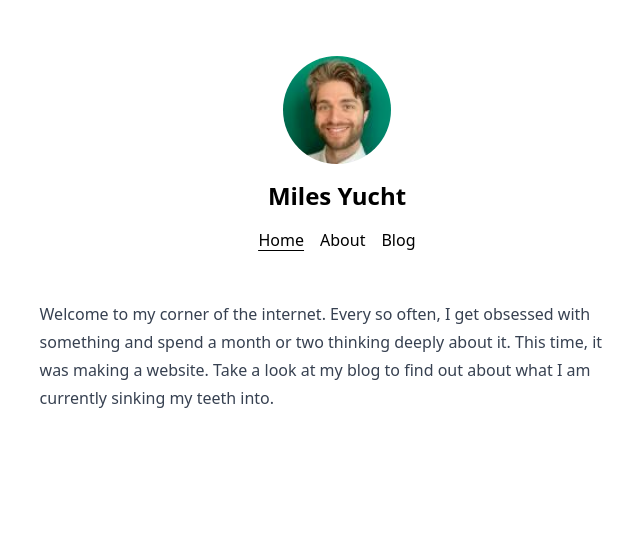
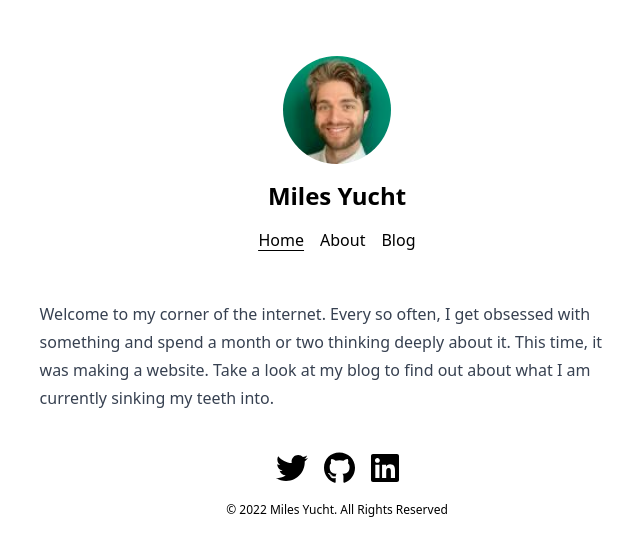
Before and after one commit to mgyucht/nextjs-blog, a Next.js app: page / in a window 1280 px wide. Shown: the top 556 px of the page, without its empty margins (303-943 px from the left). Built offline with nearby package versions, Linux system fonts and the light colour scheme.

Commit message:
Add footer with links to social media (#5)
* Add footer with links to social media

* add transition and hover effect for footer icons

* fix lint

```diff
--- a/components/layout.tsx
+++ b/components/layout.tsx
@@ -4,6 +4,13 @@ import Image from "next/image";
 import Link from "next/link";
 import { useRouter } from "next/router";
 import React from "react";
+import { FontAwesomeIcon } from "@fortawesome/react-fontawesome";
+import { IconDefinition } from "@fortawesome/fontawesome-svg-core";
+import {
+  faGithub,
+  faLinkedin,
+  faTwitter,
+} from "@fortawesome/free-brands-svg-icons";
 
 const name = "Miles Yucht";
 export const siteTitle = "Miles Yucht - Staff Software Engineer & Manager";
@@ -48,6 +55,41 @@ function getNavBar(currentPath: string) {
   );
 }
 
+type FooterEntry = {
+  brand: IconDefinition;
+  link: string;
+};
+
+const FOOTER_ENTRIES: FooterEntry[] = [
+  { brand: faTwitter, link: "https://twitter.com/MilesYucht" },
+  { brand: faGithub, link: "https://github.com/mgyucht" },
+  { brand: faLinkedin, link: "https://www.linkedin.com/in/milesyucht/" },
+];
+
+function getFooter() {
+  const currentYear = new Date().getFullYear();
+  return (
+    <footer className="flex flex-col items-center">
+      <div className="py-2">
+        {FOOTER_ENTRIES.map(({ brand, link }) => {
+          return (
+            <a href={link} target="_blank" rel="noreferrer" key={link}>
+              <FontAwesomeIcon
+                icon={brand}
+                size="2x"
+                className="px-2 transition-colors hover:text-sky-500"
+              />
+            </a>
+          );
+        })}
+      </div>
+      <div className="text-xs py-2">
+        &copy; {currentYear} Miles Yucht. All Rights Reserved
+      </div>
+    </footer>
+  );
+}
+
 export default function Layout({ children }: { children: React.ReactNode }) {
   const router = useRouter();
   const currentPath = router.pathname;
@@ -82,7 +124,7 @@ export default function Layout({ children }: { children: React.ReactNode }) {
               />
             </a>
           </Link>
-          <h2 className="text-2xl font-bold my-4">
+          <h2 className="text-2xl font-semibold my-4">
             <Link href="/">
               <a>{name}</a>
             </Link>
@@ -90,7 +132,8 @@ export default function Layout({ children }: { children: React.ReactNode }) {
         </>
       </header>
       {getNavBar(currentPath)}
-      <main>{children}</main>
+      <main className="pb-8">{children}</main>
+      {getFooter()}
     </div>
   );
 }
--- a/pages/_app.tsx
+++ b/pages/_app.tsx
@@ -1,5 +1,10 @@
 import { AppProps } from "next/app";
 import "../styles/global.css";
+
+// For Font Awesome, see https://fontawesome.com/docs/web/use-with/react/use-with
+import "@fortawesome/fontawesome-svg-core/styles.css";
+import { config } from "@fortawesome/fontawesome-svg-core";
+config.autoAddCss = false;
 
 export default function App({ Component, pageProps }: AppProps) {
   return <Component {...pageProps} />;
```
Also changed, not shown: package.json (+7 -0 lines), 1 other file (tests, documents, lock files or other folders).
